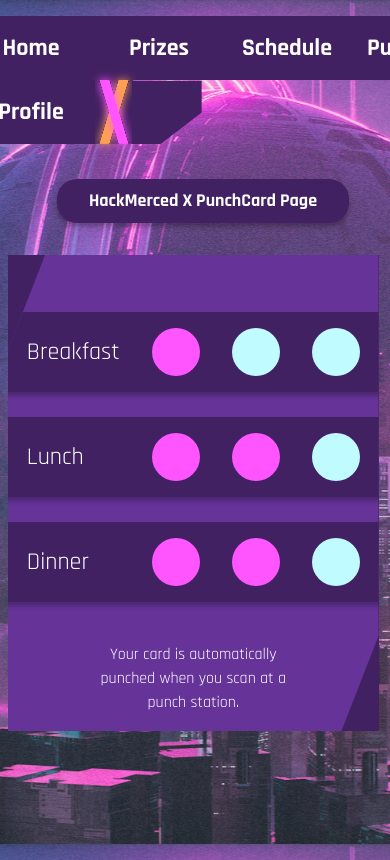
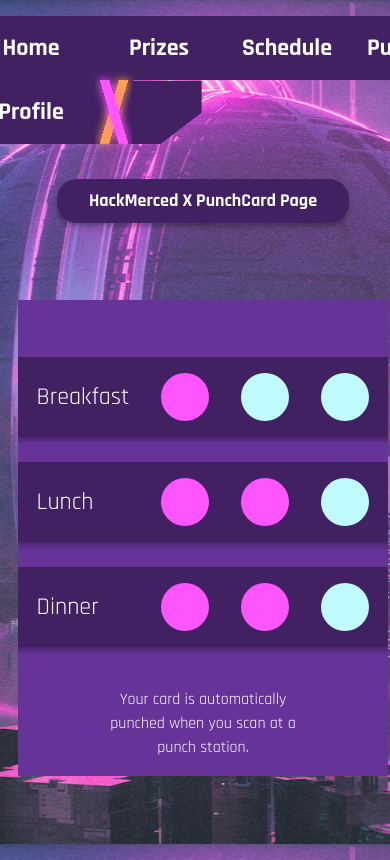
Before and after one commit to HackMerced/HackMerced-X-Live, a React (Vite) app: page /punchcard in a window 390 px wide. Shown: the top 860 px of the page. Built offline with nearby package versions, Linux system fonts and the light colour scheme.

Commit message:
hid the parent div, centered as much as I could without touching other code

```diff
--- a/src/Components/CSS/PunchCard.css
+++ b/src/Components/CSS/PunchCard.css
@@ -111,21 +111,20 @@
         display: inline-flex;
         justify-content: center;
     }
-    .punch-body{
-        display: unset;
-    }
     .container-child{
         border-style: none;
         width: unset;
         padding: 0;
+        height: auto;
+        visibility: initial;
+        clip-path: none;
     }
     .container-child-content{
         width: unset;
 
     }
 
-    .container-parent, .container-child{
-
-        height: auto;
+    .container-parent{
+      visibility: hidden;
     }
 }
```
